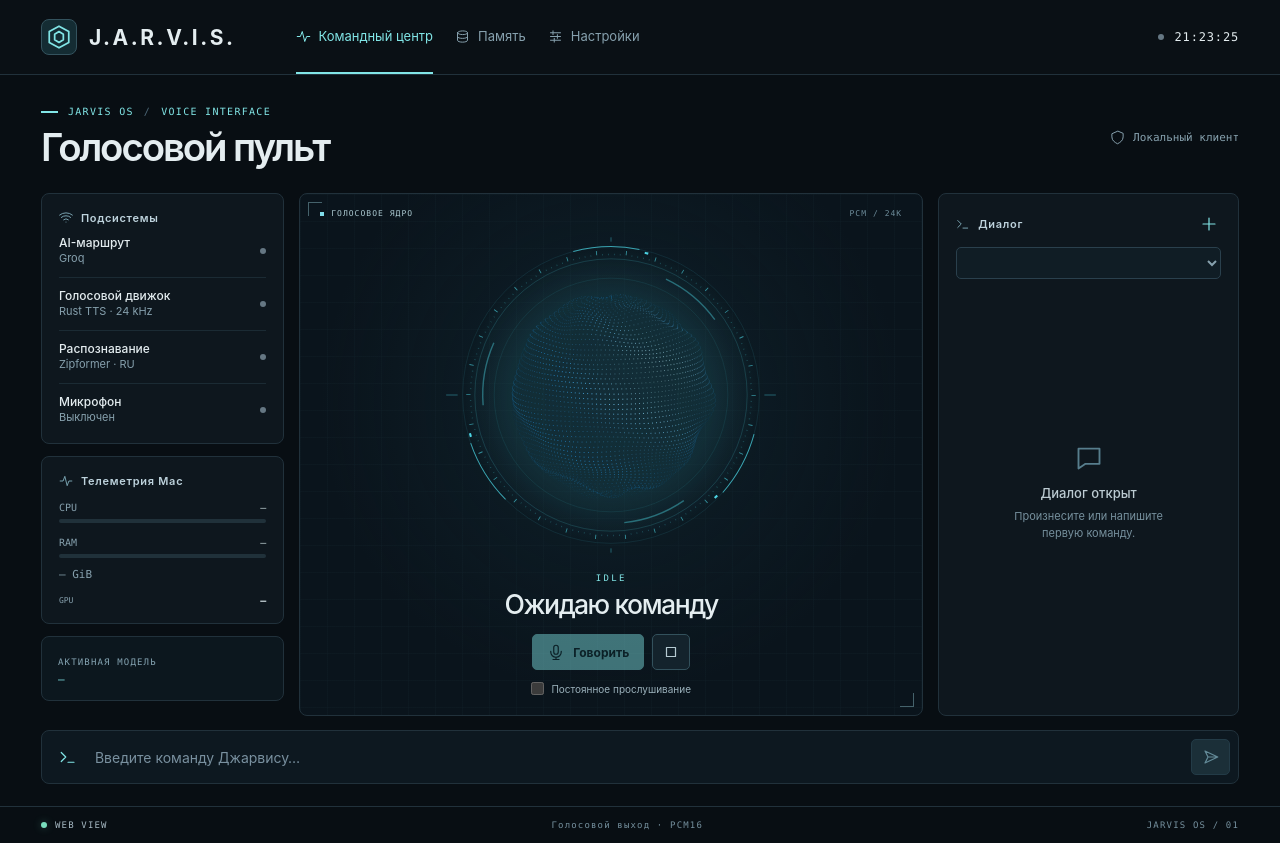
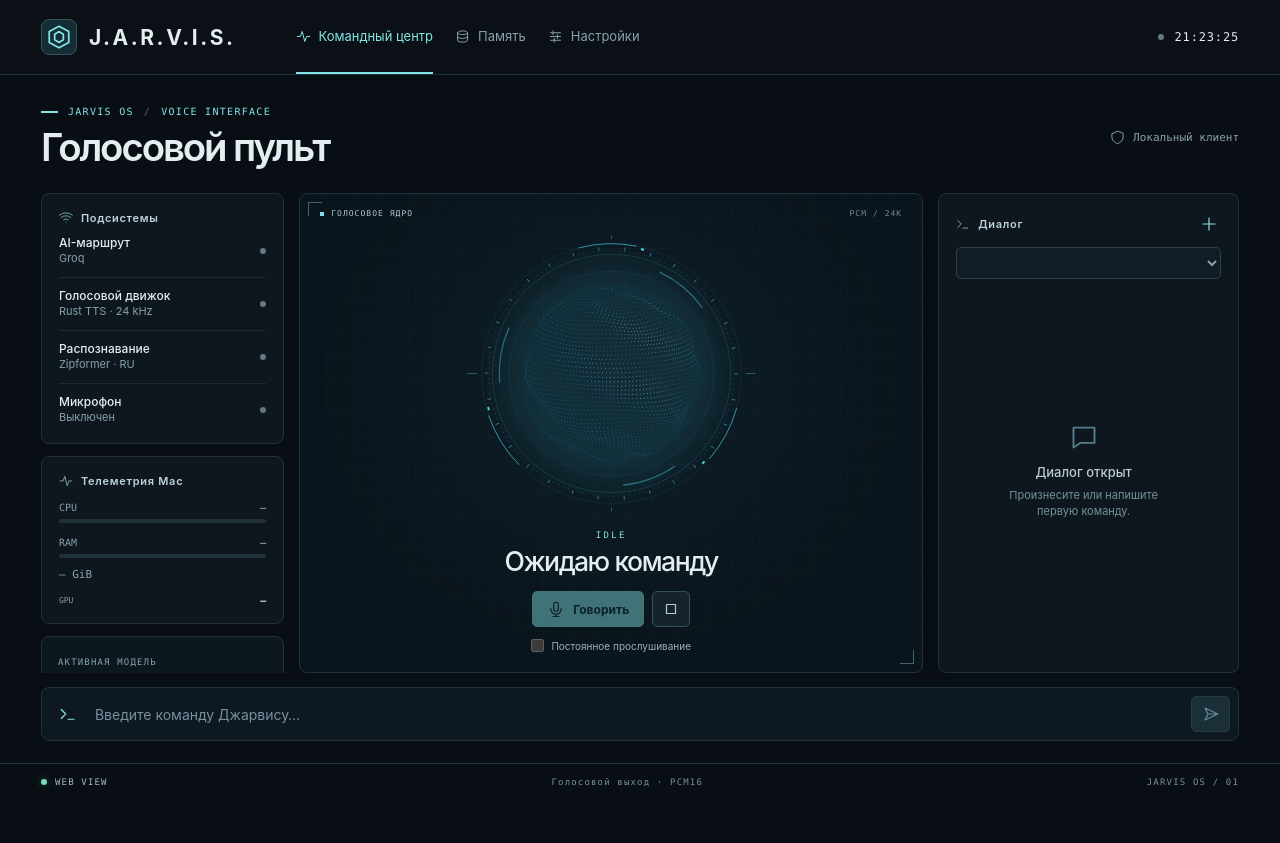
Before and after one commit to yuliitezarygml/jarvis, a Next.js app: page / in a window 1280 px wide. After the commit the page ends 800 px from the top, so only its background shows below. Built offline with nearby package versions, Linux system fonts and the light colour scheme.

Commit message:
feat: enhance HANDOFF.md with dialogue scrolling details and improve CSS for layout stability

```diff
--- a/src/app/globals.css
+++ b/src/app/globals.css
@@ -376,6 +376,7 @@ footer,
 }
 .orbBox {
   width: min(88%, 370px);
+  min-height: 0;
   aspect-ratio: 1;
   max-height: 43vh;
   display: flex;
@@ -461,6 +462,7 @@ footer,
   display: flex;
   flex-direction: column;
   min-width: 0;
+  min-height: 0;
 }
 .timelineHead,
 .listRow {
@@ -495,9 +497,10 @@ textarea {
 }
 .messages {
   flex: 1;
-  min-height: 220px;
-  height: 0;
+  min-height: 0;
   overflow: auto;
+  overscroll-behavior: contain;
+  scrollbar-gutter: stable;
   scrollbar-width: thin;
 }
 .messages article {
@@ -525,7 +528,6 @@ textarea {
   flex-direction: column;
   text-align: center;
   gap: 7px;
-  min-height: 200px;
   height: 100%;
   color: #76909d;
 }
@@ -687,6 +689,38 @@ footer span:first-child {
   align-items: center;
   color: #a6b9c3;
 }
+@media (min-width: 761px) {
+  .commandCenter {
+    height: 100vh;
+    height: 100dvh;
+    min-height: 0;
+  }
+  .commandCenter > main {
+    position: relative;
+    display: flex;
+    flex-direction: column;
+    min-height: 0;
+  }
+  .workspace {
+    flex: 1;
+    min-height: 0;
+    grid-template-rows: minmax(0, 1fr);
+  }
+  .rail {
+    overflow-y: auto;
+    overscroll-behavior: contain;
+  }
+  .commandCenter .alert {
+    position: absolute;
+    right: 3.2%;
+    top: 8px;
+    z-index: 1;
+    max-width: 50%;
+    max-height: 5rem;
+    overflow: auto;
+    overflow-wrap: anywhere;
+  }
+}
 @media (min-width: 1550px) {
   .workspace {
     grid-template-columns: 250px 1fr 345px;
@@ -741,10 +775,7 @@ footer span:first-child {
   }
   .timeline {
     grid-column: 1/-1;
-  }
-  .messages {
-    height: 170px;
-    min-height: 100px;
+    height: 280px;
   }
   .settingsPage,
   .memoryPage {
--- a/src/components/hud.tsx
+++ b/src/components/hud.tsx
@@ -1,5 +1,5 @@
 "use client";
-import { useEffect, useRef, useState } from "react";
+import { useEffect, useLayoutEffect, useRef, useState } from "react";
 import {
   useConsole,
   type Console,
@@ -120,10 +120,14 @@ function Rail({ c }: { c: Console }) {
   );
 }
 function Transcript({ c }: { c: Console }) {
-  const end = useRef<HTMLDivElement>(null);
-  useEffect(() => {
-    const box = end.current;
-    if (box) box.scrollTop = box.scrollHeight;
+  const history = useRef<HTMLDivElement>(null);
+  const followLatest = useRef(true);
+  useLayoutEffect(() => {
+    followLatest.current = true;
+  }, [c.session]);
+  useLayoutEffect(() => {
+    const box = history.current;
+    if (box && followLatest.current) box.scrollTop = box.scrollHeight;
   }, [c.messages, c.partial]);
   return (
     <section className="panel timeline">
@@ -150,7 +154,15 @@ function Transcript({ c }: { c: Console }) {
           </option>
         ))}
       </select>
-      <div ref={end} className="messages" aria-label="История диалога">
+      <div
+        ref={history}
+        className="messages"
+        aria-label="История диалога"
+        onScroll={(e) => {
+          const box = e.currentTarget;
+          followLatest.current = box.scrollHeight - box.clientHeight - box.scrollTop <= 16;
+        }}
+      >
         {!c.messages.length && !c.partial ? (
           <div className="empty">
             <Icon name="chat" size={28} />
@@ -438,7 +450,7 @@ export default function Hud() {
     };
   }, [page]);
   return (
-    <div className="shell">
+    <div className={page === "center" ? "shell commandCenter" : "shell"}>
       <header>
         <div className="brand">
           <span className="brandMark">
--- a/src/lib/console.ts
+++ b/src/lib/console.ts
@@ -95,13 +95,15 @@ export function useConsole() {
     sid = useRef(""),
     turn = useRef(""),
     liveMic = useRef("off"),
+    historyVersion = useRef(0),
     micChain = useRef<Promise<void>>(Promise.resolve()),
     buffer = useRef(""),
     paint = useRef(0);
   const report = useCallback((e: unknown) => setError(String(e)), []);
   const updateHistory = useCallback(async (id: string) => {
+    const version = ++historyVersion.current;
     const rows = await invoke<Msg[]>("messages", { session: id });
-    if (sid.current === id) setMessages(rows);
+    if (sid.current === id && version === historyVersion.current) setMessages(rows);
   }, []);
   const refresh = useCallback(async () => {
     if (!isTauri()) return;
@@ -132,6 +134,7 @@ export function useConsole() {
       const off = await listen<Event>("jarvis-event", ({ payload: e }) => {
         if (e.session !== sid.current) return;
         if (e.kind === "start") {
+          historyVersion.current++;
           turn.current = e.turn ?? "";
           buffer.current = "";
           setPartial("");
@@ -191,6 +194,10 @@ export function useConsole() {
           case "error":
             turn.current = "";
             setBusy(false);
+            if (e.kind === "done" && buffer.current) {
+              const reply: Msg = { role: "assistant", content: buffer.current };
+              setMessages((rows) => [...rows, reply]);
+            }
             buffer.current = "";
             setPartial("");
             energy.current = 0;
@@ -257,6 +264,7 @@ export function useConsole() {
     await stop();
     sid.current = id;
     turn.current = "";
+    buffer.current = "";
     setSession(id);
     setPartial("");
     setMessages([]);
```
Also changed, not shown: 1 other file (tests, documents, lock files or other folders).
